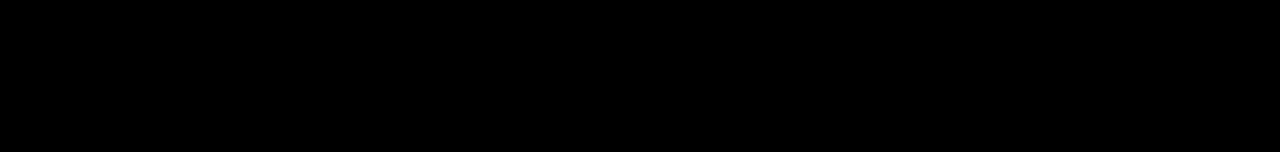
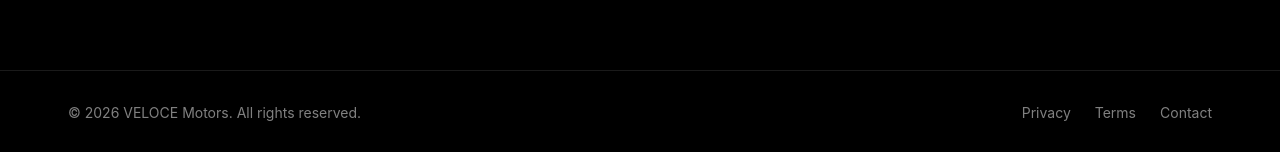
Before and after one commit to abdallahkhemnou/ecommerce-website, a React (Vite) app in the folder front-end/: page / in a window 1280 px wide. Shown: the part 959-1111 px from the top of the page. Before the commit the page ends 1029 px from the top, so only its background shows below. Built offline with nearby package versions, Linux system fonts and the light colour scheme; no server answers.

Commit message:
building the Footer AND IMPORT IT TO THE HOME PAIGE

```diff
--- /dev/null
+++ b/front-end/src/components/Footer.jsx
@@ -0,0 +1,16 @@
+function Footer() {
+  return (
+    <div className="w-full border-t border-white/10 bg-black">
+      <div className="flex flex-col md:flex-row items-center justify-between gap-4 px-6 md:px-17 py-8 text-sm text-white/50">
+        <p>© 2026 VELOCE Motors. All rights reserved.</p>
+        <div className="flex items-center gap-6">
+          <p className="cursor-pointer hover:text-white">Privacy</p>
+          <p className="cursor-pointer hover:text-white">Terms</p>
+          <p className="cursor-pointer hover:text-white">Contact</p>
+        </div>
+      </div>
+    </div>
+  )
+}
+
+export default Footer;
--- a/front-end/src/components/Home.jsx
+++ b/front-end/src/components/Home.jsx
@@ -2,6 +2,7 @@
 import { useState, useEffect } from 'react';
 import axios from 'axios';
 import { ShieldCheck, Truck, Star } from 'lucide-react';
+import Footer from "./Footer";
 function Home() {
   const [products, setProducts] = useState([]);
   useEffect(() => {
@@ -75,6 +76,7 @@
           </div>
         </div>
       </div>
+      <Footer />
     </>
   )
 };
```
Lines whose indentation alone changed are shown as unchanged.
